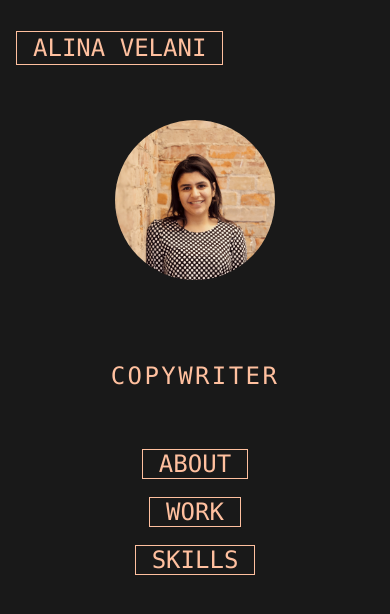
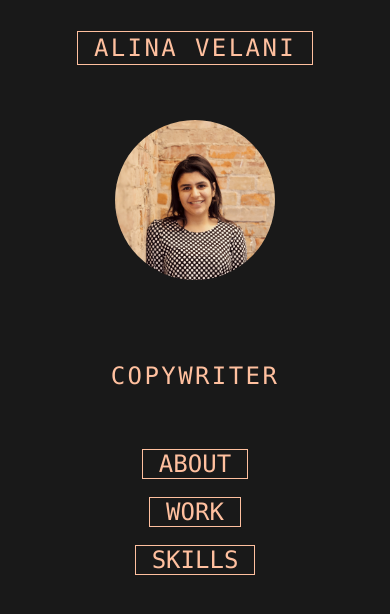
Before and after one commit to rutvij26/alina-portfolio, a Next.js app: page / in a window 390 px wide. Shown: the top 614 px of the page. Built offline with nearby package versions, Linux system fonts and the light colour scheme.

Commit message:
fix: 🐛 navbar responsiveness fix

```diff
--- a/app/components/NavBar.tsx
+++ b/app/components/NavBar.tsx
@@ -3,9 +3,9 @@ import { SocialIcon } from 'react-social-icons'
 
 const NavBar = () => {
     return (
-        <div className='h-20 flex w-screen pt-4 px-4'>
-            <div className="flex flex-1 alina-container items-center">
-                <span className='custom-text cursor-default'>Alina Velani</span>
+        <div className='h-20 flex w-screen pt-4 px-4 '>
+            <div className="flex flex-1 alina-container navbar-heading items-center">
+                <span className='custom-text cursor-default tracking-widest'>Alina Velani</span>
             </div>
             <div className="about-work-skills flex justfiy-center items-center">
                 <div className="px-2">
--- a/app/globals.css
+++ b/app/globals.css
@@ -33,6 +33,9 @@
     justify-items: center;
     align-items: center;
   }
+  .navbar-heading {
+    justify-content: center;
+  }
  }
 
  .rounded-full {
```
